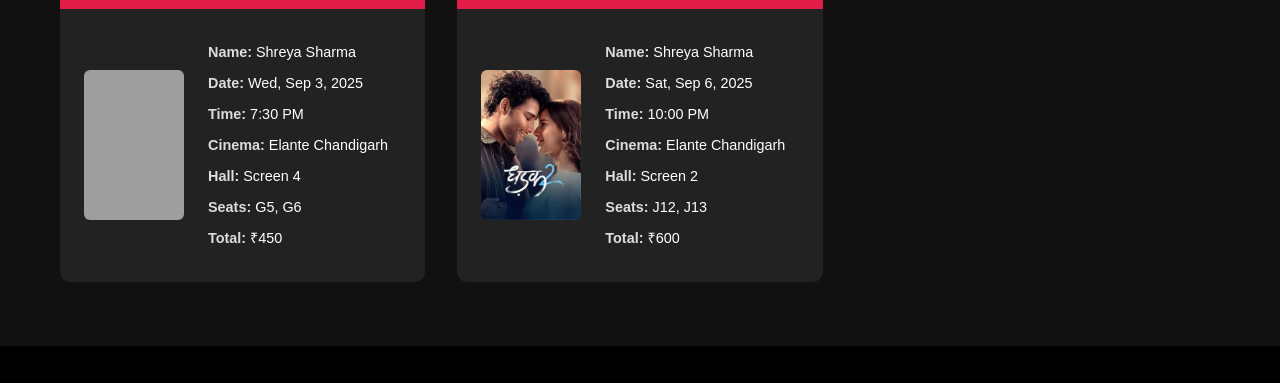
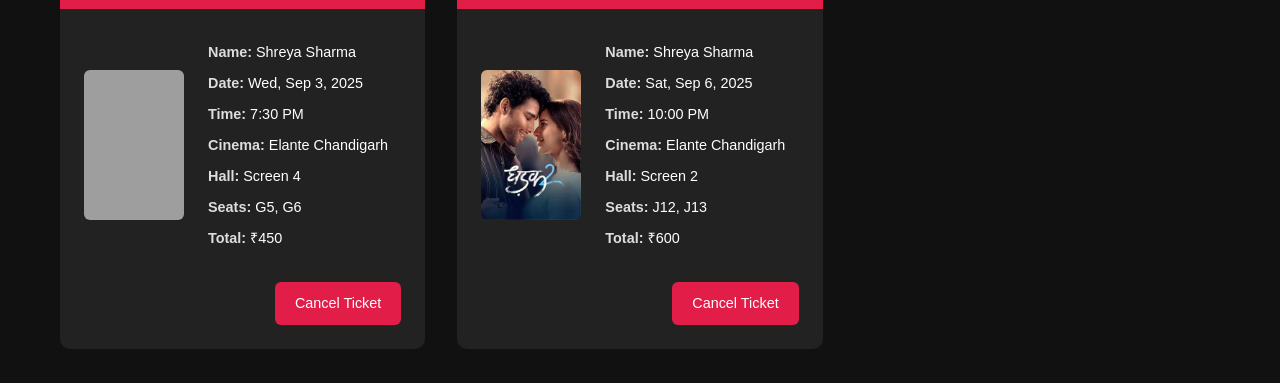
Before and after one commit to amanat07/Showly, a plain HTML site: page tickets.html in a window 1280 px wide. Shown: the part 312-695 px from the top of the page. Drawn offline with Linux system fonts and the light colour scheme; grey boxes are pictures that could not be loaded.

Commit message:
changes in tickets page

```diff
--- a/tickets.html
+++ b/tickets.html
@@ -148,6 +148,16 @@
     .btn:hover {
       background: #be123c;
     }
+
+    /* === Added CSS for Cancel Button === */
+    .btn-cancel {
+        background: #e11d48;
+    }
+
+    .btn-cancel:hover {
+        background: #be123c;
+    }
+    /* === End of Added CSS === */
 
     .section-title {
       font-size: 2rem;
@@ -394,7 +404,10 @@
                     <p><strong>Total:</strong> ₹450</p>
                 </div>
             </div>
-        </div>
+            <div class="actions">
+                <a href="./cancel.html" class="btn btn-cancel">Cancel Ticket</a>
+            </div>
+            </div>
 
         <div class="ticket-card">
             <div class="ticket-card-header">
@@ -413,7 +426,10 @@
                     <p><strong>Total:</strong> ₹600</p>
                 </div>
             </div>
-        </div>
+            <div class="actions">
+                <a href="./cancel.html" class="btn btn-cancel">Cancel Ticket</a>
+            </div>
+            </div>
     </div>
 
     <div id="history-tickets" class="ticket-grid" style="display: none;">
```
